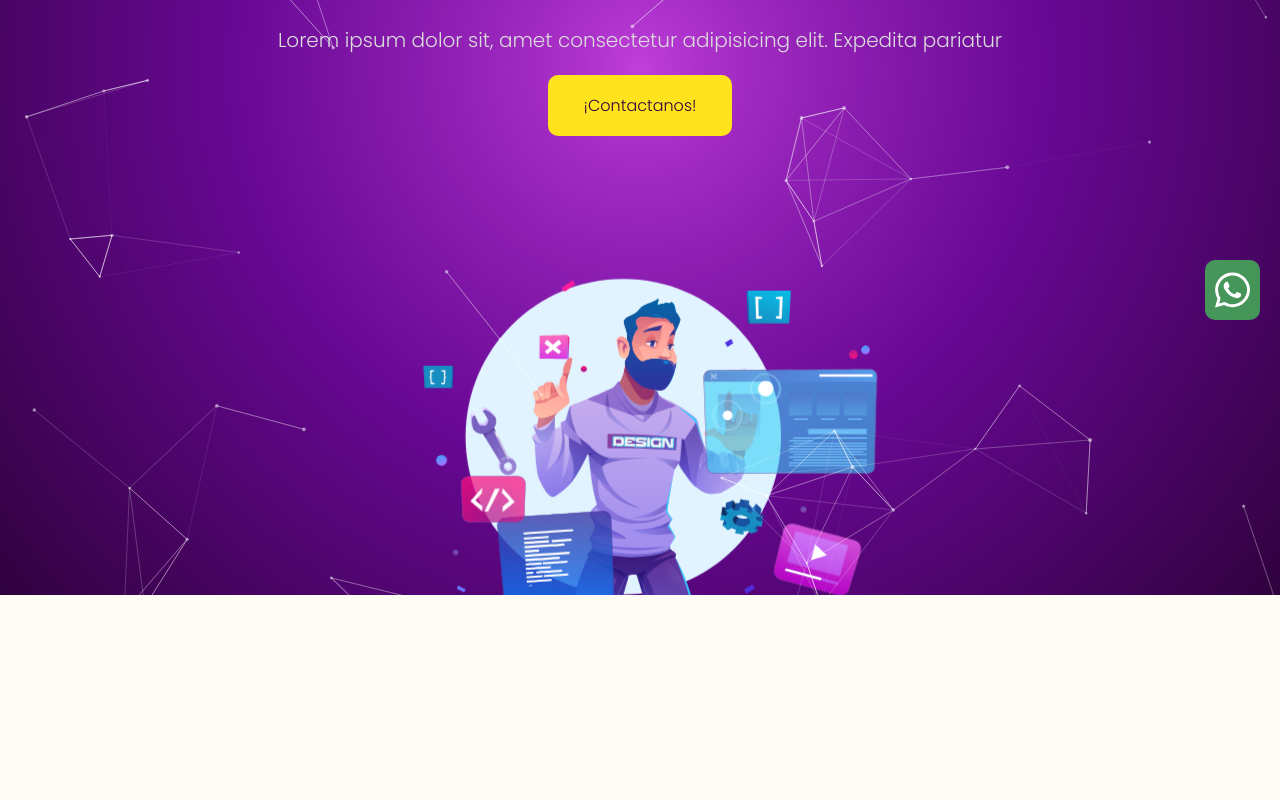
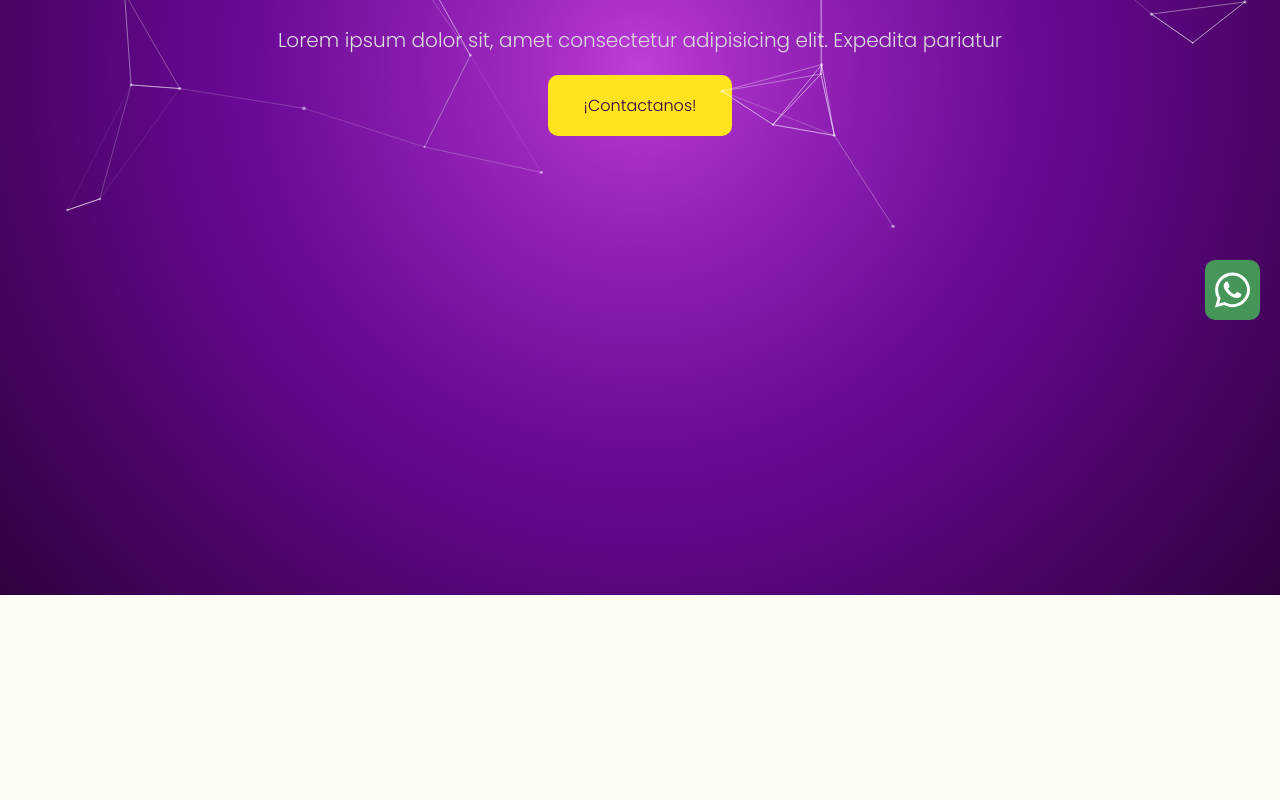
Before and after one commit to alanbirru/Dicrea-pagina, a React (Create React App) app: page / in a window 1280 px wide. Shown: the part 460-1260 px from the top of the page. Built offline with nearby package versions, Linux system fonts and the light colour scheme.

Commit message:
no lottie image

```diff
--- a/src/components/sections/Contacto/Contacto.js
+++ b/src/components/sections/Contacto/Contacto.js
@@ -39,6 +39,7 @@ const Contacto = ({ id }) => {
           height="300"
           loading="lazy"
         ></iframe>
+
         <EmailForm />
         {/* <div>
           <h3 className="preguntas-frecuentes-title">Preguntas Frecuentes</h3>
--- a/src/components/sections/Inicio.js
+++ b/src/components/sections/Inicio.js
@@ -22,7 +22,7 @@ const Inicio = ({ guyComputer, id }) => {
             <a>¡Contactanos!</a>
           </button>
         </div>
-        <div ref={guyComputer} className="computerGuy"></div>
+        {/* <div ref={guyComputer} className="computerGuy"></div> */}
         <ParticlesDesign />
       </div>
     </div>
```
